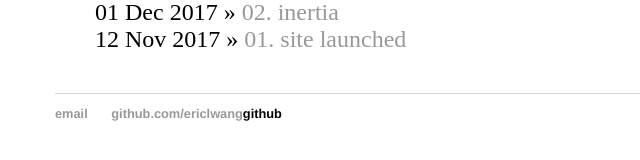
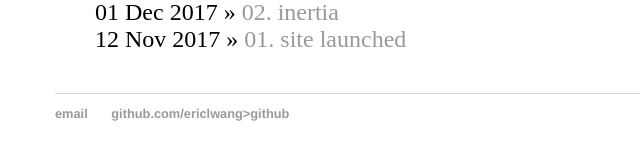
Before and after one commit to EricLWang/EricLWang.github.io, a Jekyll site: the page built from index.html, in a window 1280 px wide. Shown: the part 475-635 px from the top of the page, without its empty margins (137-777 px from the left). Built offline with Jekyll 4.4.1, drawn with Linux system fonts in a browser that asks for light colours.

```diff
--- a/_layouts/default.html
+++ b/_layouts/default.html
@@ -20,7 +20,7 @@
 			<footer>
 				<ul>
 				<li><a href="mailto:ericlwang94@gmail.com">email</a></li>
-	        		<li><a href="https://github.com/ericlwang">github.com/ericlwang</a>github</li>
+	        		<li><a href="https://github.com/ericlwang">github.com/ericlwang>github</a></li>
 				</ul>
 			</footer>
 		</body>
```
